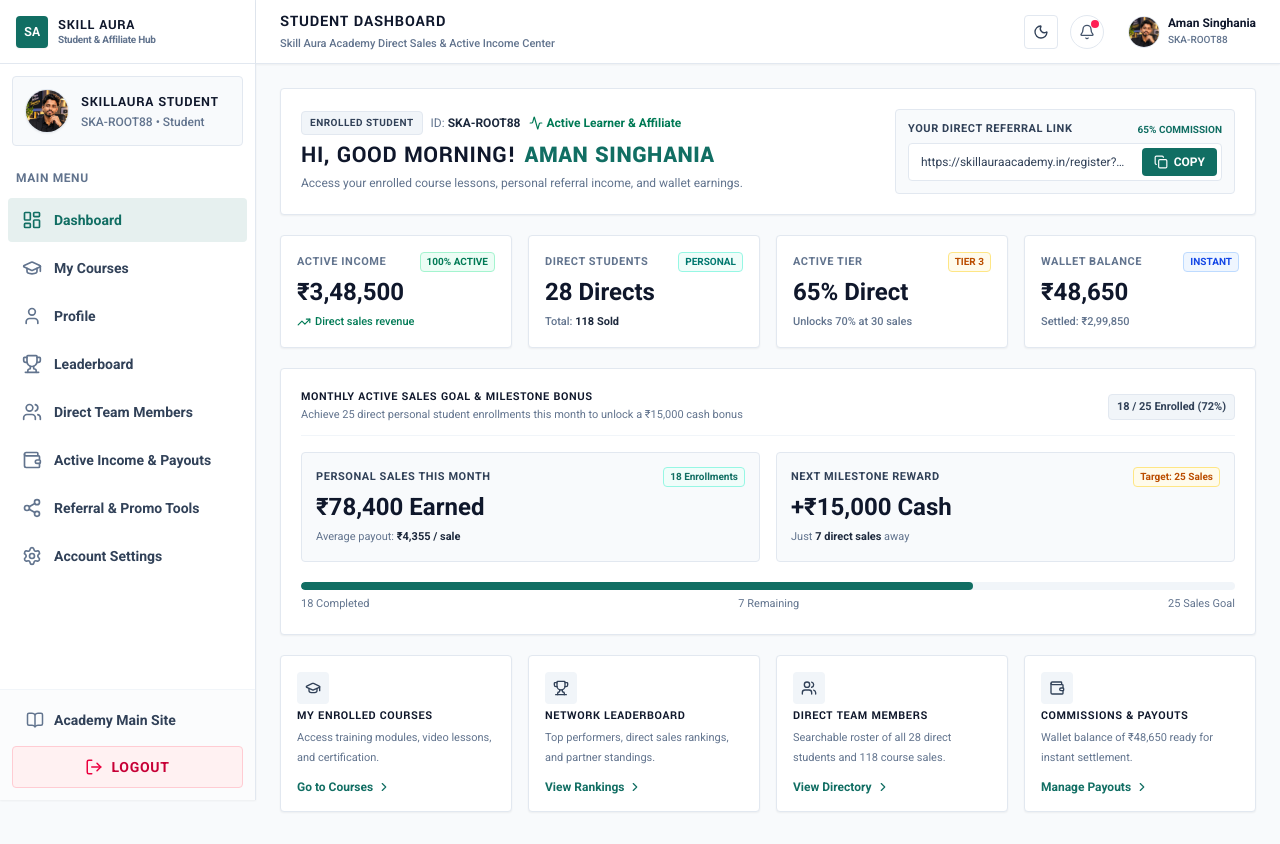
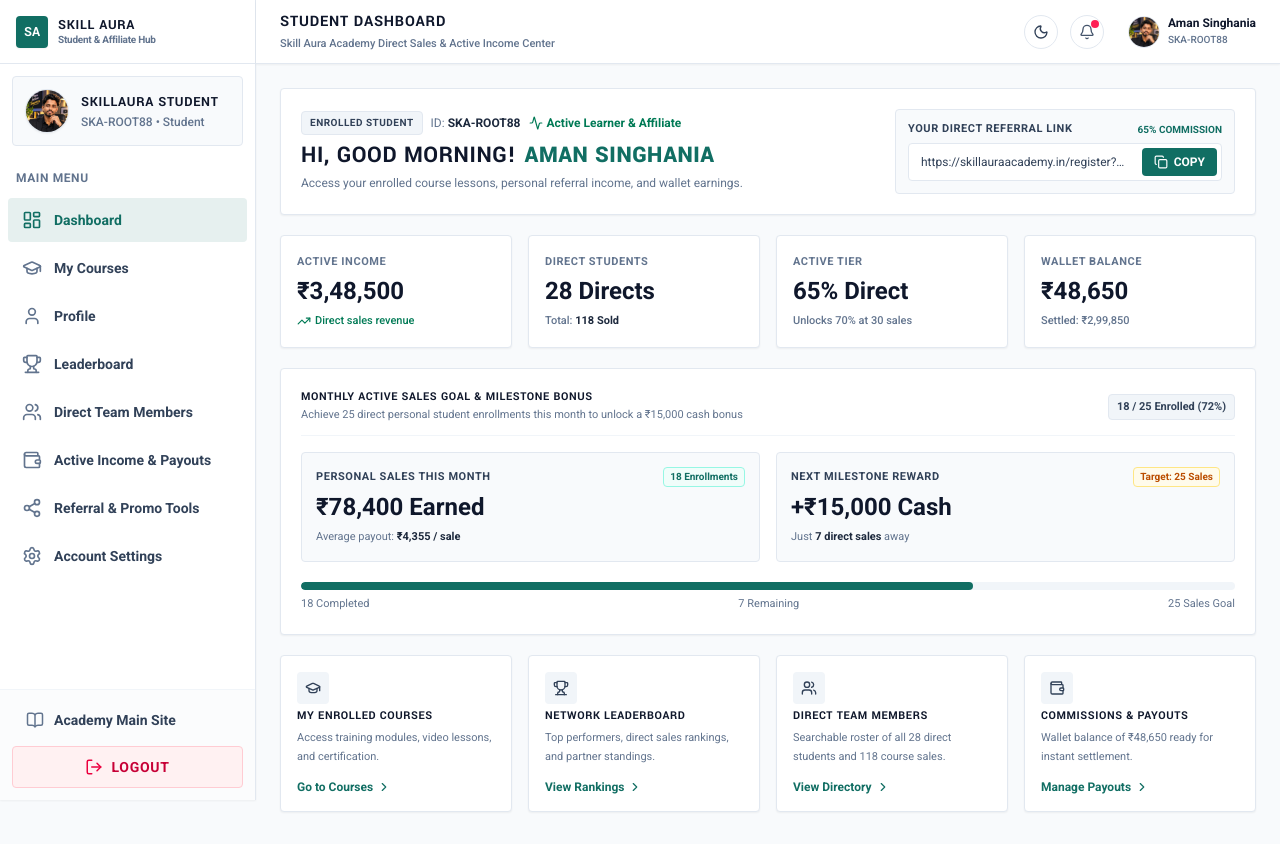
Before and after one commit to budhya2024/skillaura-academy, a Next.js app: page /admin in a window 1280 px wide. Built offline with nearby package versions, Linux system fonts and the light colour scheme.

Commit message:
fix: remove 100% active and redundant pill badges across dashboard

```diff
--- a/components/admin/AdminDashboard.tsx
+++ b/components/admin/AdminDashboard.tsx
@@ -307,13 +307,8 @@ export default function AdminDashboard() {
               {/* Top 4 KPI Cards: Light & Dark Mode */}
               <div className="grid grid-cols-2 lg:grid-cols-4 gap-3 sm:gap-4">
                 <div className="bg-white dark:bg-slate-900 border border-slate-200 dark:border-slate-800 p-3 sm:p-4 shadow-xs rounded-[4px]">
-                  <div className="flex items-center justify-between gap-1 flex-wrap mb-1">
-                    <span className="text-[11px] font-bold uppercase tracking-wider text-slate-500 dark:text-slate-400">
-                      Active Income
-                    </span>
-                    <span className="text-emerald-700 dark:text-emerald-400 font-semibold text-[10px] bg-emerald-50 dark:bg-emerald-950/60 px-1.5 py-0.2 border border-emerald-200 dark:border-emerald-800/60 uppercase rounded-[4px]">
-                      100% Active
-                    </span>
+                  <div className="text-[11px] font-bold uppercase tracking-wider text-slate-500 dark:text-slate-400 mb-1">
+                    Active Income
                   </div>
                   <div className="text-lg sm:text-2xl font-bold text-slate-900 dark:text-white font-mono">
                     ₹3,48,500
@@ -324,13 +319,8 @@ export default function AdminDashboard() {
                 </div>
 
                 <div className="bg-white dark:bg-slate-900 border border-slate-200 dark:border-slate-800 p-3 sm:p-4 shadow-xs rounded-[4px]">
-                  <div className="flex items-center justify-between gap-1 flex-wrap mb-1">
-                    <span className="text-[11px] font-bold uppercase tracking-wider text-slate-500 dark:text-slate-400">
-                      Direct Students
-                    </span>
-                    <span className="text-teal-700 dark:text-teal-400 font-semibold text-[10px] bg-teal-50 dark:bg-teal-950/60 px-1.5 py-0.2 border border-teal-200 dark:border-teal-800/60 uppercase rounded-[4px]">
-                      Personal
-                    </span>
+                  <div className="text-[11px] font-bold uppercase tracking-wider text-slate-500 dark:text-slate-400 mb-1">
+                    Direct Students
                   </div>
                   <div className="text-lg sm:text-2xl font-bold text-slate-900 dark:text-white font-mono">
                     28 Directs
@@ -341,13 +331,8 @@ export default function AdminDashboard() {
                 </div>
 
                 <div className="bg-white dark:bg-slate-900 border border-slate-200 dark:border-slate-800 p-3 sm:p-4 shadow-xs rounded-[4px]">
-                  <div className="flex items-center justify-between gap-1 flex-wrap mb-1">
-                    <span className="text-[11px] font-bold uppercase tracking-wider text-slate-500 dark:text-slate-400">
-                      Active Tier
-                    </span>
-                    <span className="text-amber-700 dark:text-amber-400 font-semibold text-[10px] bg-amber-50 dark:bg-amber-950/60 px-1.5 py-0.2 border border-amber-200 dark:border-amber-800/60 uppercase rounded-[4px]">
-                      Tier 3
-                    </span>
+                  <div className="text-[11px] font-bold uppercase tracking-wider text-slate-500 dark:text-slate-400 mb-1">
+                    Active Tier
                   </div>
                   <div className="text-lg sm:text-2xl font-bold text-slate-900 dark:text-white font-mono">
                     65% Direct
@@ -358,13 +343,8 @@ export default function AdminDashboard() {
                 </div>
 
                 <div className="bg-white dark:bg-slate-900 border border-slate-200 dark:border-slate-800 p-3 sm:p-4 shadow-xs rounded-[4px]">
-                  <div className="flex items-center justify-between gap-1 flex-wrap mb-1">
-                    <span className="text-[11px] font-bold uppercase tracking-wider text-slate-500 dark:text-slate-400">
-                      Wallet Balance
-                    </span>
-                    <span className="text-blue-700 dark:text-blue-400 font-semibold text-[10px] bg-blue-50 dark:bg-blue-950/60 px-1.5 py-0.2 border border-blue-200 dark:border-blue-800/60 uppercase rounded-[4px]">
-                      Instant
-                    </span>
+                  <div className="text-[11px] font-bold uppercase tracking-wider text-slate-500 dark:text-slate-400 mb-1">
+                    Wallet Balance
                   </div>
                   <div className="text-lg sm:text-2xl font-bold text-slate-900 dark:text-white font-mono">
                     ₹48,650
--- a/components/admin/CommissionPlanSection.tsx
+++ b/components/admin/CommissionPlanSection.tsx
@@ -426,7 +426,7 @@ export default function CommissionPlanSection() {
                     +₹{rec.commissionAmount.toLocaleString()}
                   </td>
                   <td className="py-2.5 sm:py-3 px-4 text-right">
-                    <span className="inline-block text-xs font-bold uppercase text-emerald-800 dark:text-emerald-300 bg-emerald-50 dark:bg-emerald-950/60 px-2 py-0.5 border border-emerald-200 dark:border-emerald-800/60 rounded-[3px]">
+                    <span className="inline-block text-xs font-bold uppercase text-emerald-800 dark:text-emerald-300">
                       Credited
                     </span>
                   </td>
--- a/components/admin/DownlineTable.tsx
+++ b/components/admin/DownlineTable.tsx
@@ -167,8 +167,7 @@ export default function DownlineTable() {
                   {/* Status */}
                   <td className="py-3 px-3">
                     <span
-                      className={`inline-flex items-center px-2.5 py-0.5 text-xs font-bold uppercase rounded-[4px] ${
-                        member.status === "active"
+                      className={`inline-flex items-center px-2.5 py-0.5 text-xs font-bold uppercase rounded-[4px] ${member.status === "active"
                         ? "bg-emerald-50 dark:bg-emerald-950/60 text-emerald-700 dark:text-emerald-400 border border-emerald-200 dark:border-emerald-800/60"
                         : "bg-amber-50 dark:bg-amber-950/60 text-amber-700 dark:text-amber-400 border border-amber-200 dark:border-amber-800/60"
                         }`}
@@ -317,8 +316,7 @@ export default function DownlineTable() {
               <div className="flex items-center justify-between p-3 bg-slate-50 dark:bg-slate-800/60 border border-slate-200 dark:border-slate-700 rounded-[4px]">
                 <span className="text-slate-500 dark:text-slate-400 font-medium">Account Status:</span>
                 <span
-                  className={`px-2 py-0.5 text-[10px] font-bold uppercase rounded-[4px] ${
-                    selectedMember.status === "active"
+                  className={`px-2 py-0.5 text-[10px] font-bold uppercase rounded-[4px] ${selectedMember.status === "active"
                     ? "bg-emerald-100 dark:bg-emerald-950 text-emerald-800 dark:text-emerald-300 border border-emerald-200 dark:border-emerald-800"
                     : "bg-amber-100 dark:bg-amber-950 text-amber-800 dark:text-amber-300 border border-amber-200 dark:border-amber-800"
                     }`}
--- a/components/admin/NetworkTreeVisualizer.tsx
+++ b/components/admin/NetworkTreeVisualizer.tsx
@@ -539,9 +539,6 @@ export default function NetworkTreeVisualizer() {
               <h4 className="text-[11px] font-black text-slate-900 uppercase tracking-wider">
                 Direct Active Sales Ratio
               </h4>
-              <span className="text-[10px] font-bold text-emerald-800 bg-emerald-50 px-1.5 py-0.2 border border-emerald-300 rounded-[4px]">
-                100% Active
-              </span>
             </div>
 
             <div className="space-y-2 text-xs">
--- a/components/admin/PromoToolsSection.tsx
+++ b/components/admin/PromoToolsSection.tsx
@@ -273,9 +273,6 @@ export default function PromoToolsSection() {
               <h3 className="text-xs sm:text-sm font-bold text-slate-900 dark:text-white uppercase tracking-wider font-[family-name:var(--font-yantramanav)]">
                 Direct Active Sales Commission Chart
               </h3>
-              <span className="text-[10px] bg-emerald-600 text-white font-bold px-2 py-0.5 rounded-[4px] uppercase tracking-wider">
-                100% Active Pay
-              </span>
             </div>
             <p className="text-[11px] text-slate-500 dark:text-slate-400 mt-0.5">
               Exact rupees earned per course enrollment across all tier volumes (Credited instantly to your wallet)
--- a/components/shared/ThemeToggle.tsx
+++ b/components/shared/ThemeToggle.tsx
@@ -52,7 +52,7 @@ export default function ThemeToggle({ className = "" }: { className?: string })
   return (
     <button
       onClick={toggleTheme}
-      className={`p-1.5 sm:p-2 text-slate-600 dark:text-slate-300 hover:text-slate-900 dark:hover:text-white hover:bg-slate-100 dark:hover:bg-slate-800 rounded-[4px] transition-colors cursor-pointer flex items-center justify-center ${className}`}
+      className={`p-1.5 sm:p-2 text-slate-600 dark:text-slate-300 hover:text-slate-900 dark:hover:text-white hover:bg-slate-100 dark:hover:bg-slate-800 rounded-full transition-colors cursor-pointer flex items-center justify-center ${className}`}
       aria-label="Toggle dark and light mode"
       title={`Dashboard: Switch to ${theme === "light" ? "Dark" : "Light"} Mode`}
     >
```
Lines whose indentation alone changed are shown as unchanged.
